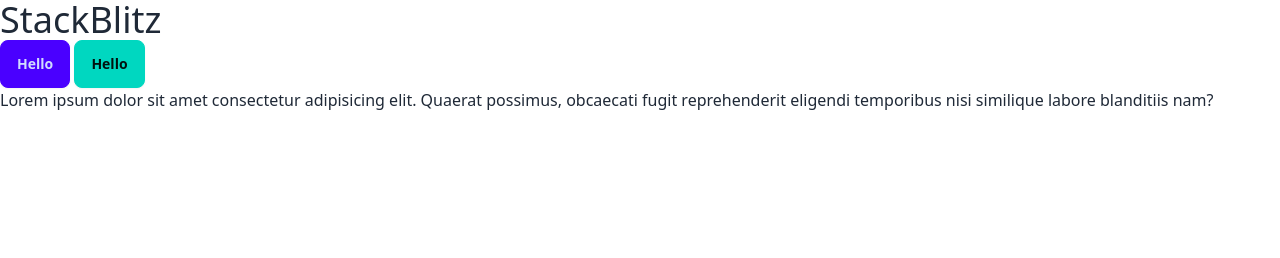
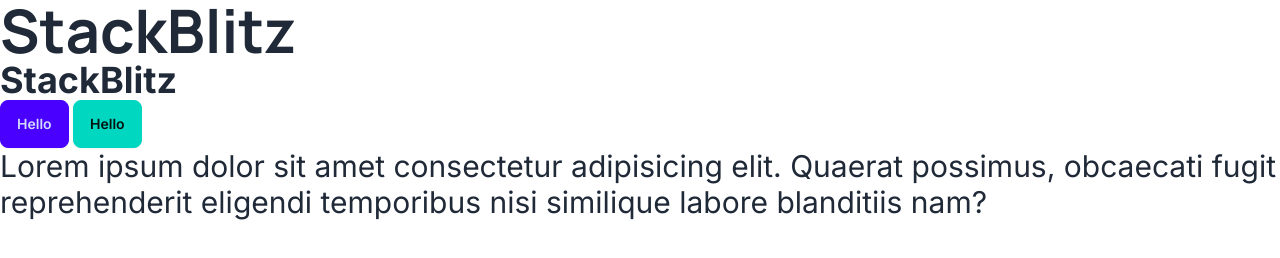
Before and after one commit to farad-alam/StackBlitz, a website: page index.html in a window 1280 px wide. Drawn offline with Linux system fonts and the light colour scheme.

Commit message:
Font added to the project

```diff
--- a/index.html
+++ b/index.html
@@ -5,12 +5,14 @@
     <meta name="viewport" content="width=device-width, initial-scale=1.0" />
     <title>StackBlitz</title>
     <link rel="stylesheet" href="src/output.css" />
+    <link href="https://fonts.googleapis.com/css2?family=Inter:ital,opsz,wght@0,14..32,100..900;1,14..32,100..900&family=Manrope:wght@200..800&display=swap" rel="stylesheet">
   </head>
-  <body>
-    <h1 class="text-4xl">StackBlitz</h1>
+  <body class="font-inter">
+    <h1 class="text-6xl">StackBlitz</h1>
+    <h1 class="text-4xl font-inter">StackBlitz</h1>
     <button class="btn btn-primary">Hello</button>
     <button class="btn btn-accent">Hello</button>
-    <p class="">
+    <p class="text-3xl">
       Lorem ipsum dolor sit amet consectetur adipisicing elit. Quaerat possimus,
       obcaecati fugit reprehenderit eligendi temporibus nisi similique labore
       blanditiis nam?
--- a/src/input.css
+++ b/src/input.css
@@ -1,3 +1,8 @@
 @tailwind base;
 @tailwind components;
 @tailwind utilities;
+
+h1, h2, h3, h4, h5, h6{
+    font-family: "Manrope";
+    font-weight: bold;
+}
--- a/tailwind.config.js
+++ b/tailwind.config.js
@@ -2,7 +2,12 @@
 module.exports = {
   content: ["./*.html"],
   theme: {
-    extend: {},
+    extend: {
+      fontFamily: {
+        inter: ["Inter", "sans-serif"],
+        manrope: ["Manrope", "sans-serif"],
+      },
+    },
   },
   plugins: [require("daisyui")],
   daisyui: {
```
Also changed, not shown: src/output.css.
